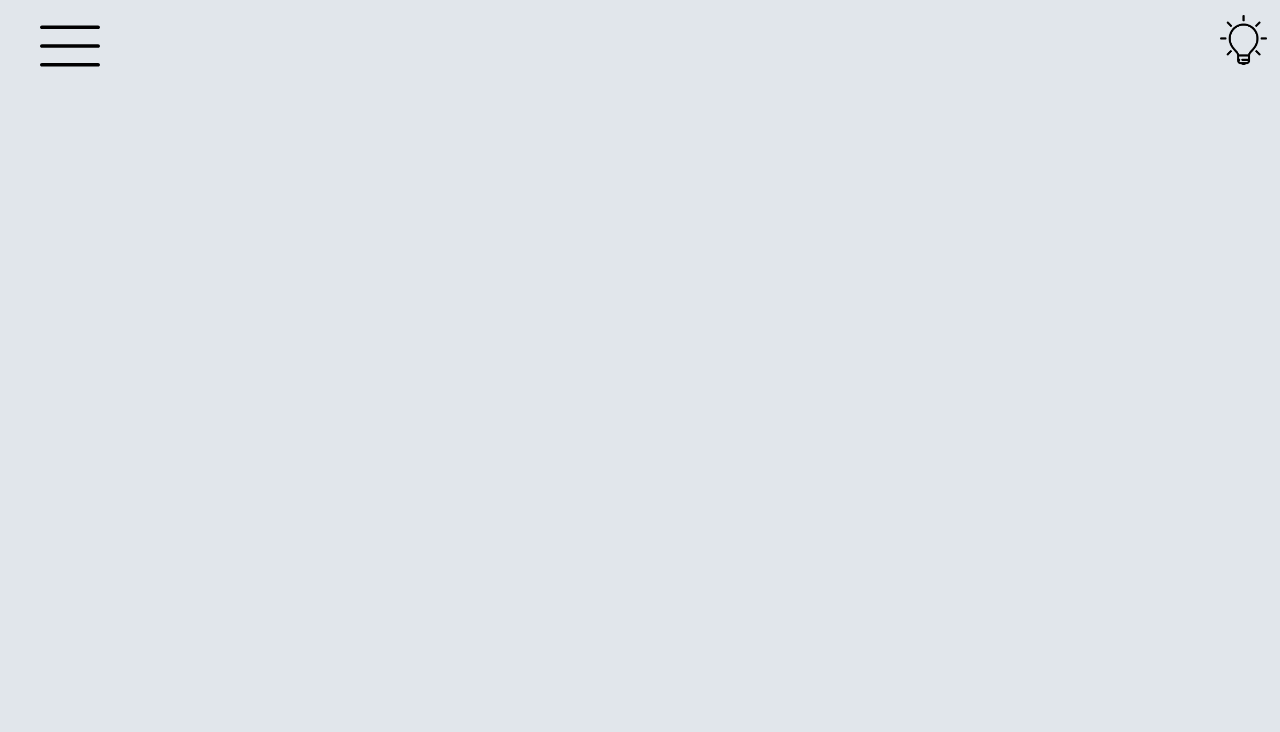
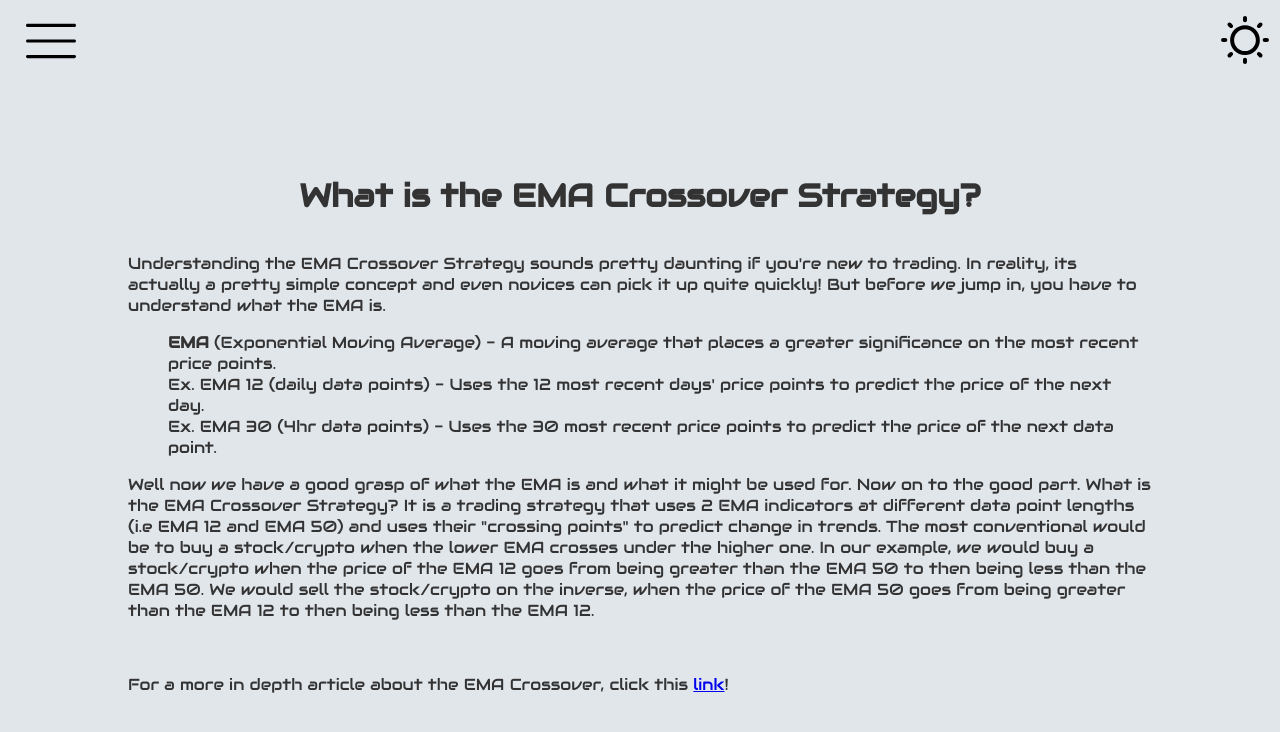
Before and after one commit to Jojo970/EmaCalculatorReact, a React (Create React App) app: page /howto in a window 1280 px wide. Before the commit this address had no page. Shown: the top 732 px of the page. Built offline with nearby package versions, Linux system fonts and the light colour scheme.

Commit message:
added how to page

```diff
--- a/src/App.css
+++ b/src/App.css
@@ -31,7 +31,7 @@
 #plot_dive{
   width: fit-content;
   height: fit-content;
-  box-shadow:  2px 2px 5px #fff, 0 0 25px rgb(34, 92, 209);
+  box-shadow:  2px 2px 5px #fff, 0 0 25px rgb(237, 32, 32);
   margin-bottom: 50px;
   z-index: 2;
 }
@@ -45,7 +45,7 @@
 }
 
 #text {
-  text-shadow: 2px 2px 45px rgb(34, 92, 209);
+  text-shadow: 2px 2px 45px rgb(237, 32, 32);
   padding-bottom: 10px;
 }
 
@@ -57,7 +57,7 @@
 
 #togglebutton{
   position: fixed;
-  top: 15px;
+  top: 5px;
   right: 25px;
   display: block;
   height: 35px;
@@ -106,6 +106,21 @@ img{
   padding:10% 0%;
 }
 
+.howtopage {
+  display: grid;
+  width: 100vw;
+  align-items: center;
+  text-align: center;
+  padding:12% 0% 0% 0%;
+}
+
+.howtoparagraph {
+  padding:0% 10%;
+  text-align: left;
+}
+.howtoparagraph ul {
+  list-style-type: none;
+}
 
 .linksToStrategies{
   border: 1px solid black;
@@ -157,7 +172,7 @@ img{
 
 .resultsTable{
   /* border: 1px solid black; */
-  box-shadow:  2px 2px 5px #fff, 0 0 25px rgb(34, 92, 209);
+  box-shadow:  2px 2px 5px #fff, 0 0 25px rgb(237, 32, 32);
   width: 70%;
   margin: auto;
   padding: 10px;
@@ -199,7 +214,7 @@ img{
   position:relative;
   top:20%;
   border-radius: 12%;
-  box-shadow: 4px 2px 5px #333, 0 0 25px rgb(34, 92, 209);
+  box-shadow: 4px 2px 5px #333, 0 0 25px rgb(237, 32, 32);
   z-index: 2;
 }
 .setParamsDark{
@@ -217,49 +232,53 @@ img{
   z-index: 2;
 }
 
+.howtoLink {
+  margin-bottom: 3%;
+}
+
 .setParams input {
   width: 50%;
   margin: auto;
-  margin-bottom: 3%;
+  margin-bottom: 6%;
 }
 .setParams select {
   width: 50%;
   margin: auto;
-  margin-bottom: 3%;
+  margin-bottom: 6%;
 }
 
 .setParams button {
   width: 20%;
   min-width: 80px;
   margin: auto;
-  margin-bottom: 3%;
+  margin-bottom: 5%;
 }
 
 .setParams label {
   margin: auto;
-  margin-top: 3%;
+  margin-top: 5%;
 }
 .setParamsDark input {
   width: 50%;
   margin: auto;
-  margin-bottom: 3%;
+  margin-bottom: 6%;
 }
 .setParamsDark select {
   width: 50%;
   margin: auto;
-  margin-bottom: 3%;
+  margin-bottom: 6%;
 }
 
 .setParamsDark button {
   width: 20%;
   margin: auto;
   min-width: 80px;
-  margin-bottom: 3%;
+  margin-bottom: 5%;
 }
 
 .setParamsDark label {
   margin: auto;
-  margin-top: 3%;
+  margin-top: 5%;
 }
 
 .blockThing{
--- a/src/App.js
+++ b/src/App.js
@@ -1,18 +1,23 @@
 import './App.css';
-import {BrowserRouter, Routes, Route} from 'react-router-dom';
+import {BrowserRouter, Routes, Route, NavLink} from 'react-router-dom';
 import HomePage from './components/HomePage';
 import MakeStrategy from './components/MakeStrategy';
 import DisplayResults from './components/DisplayResults';
-import { NavigationBar, NavItem } from './components/NavigationBar';
+import HowTo from './components/HowTo';
+
+
+// import { NavigationBar, NavItem, NavDrop, DropItem } from './components/NavigationBar';
 
 import {useState} from 'react';
-import howto from "./howto.png";
 import {ReactComponent as MenuLogo} from './menu.svg';
-import {ReactComponent as MoonLogo} from './moon.svg';
 import {ReactComponent as HomeLogo} from './home.svg';
 import {ReactComponent as SunLogo} from './sun.svg';
 import {ReactComponent as QLogo} from './question.svg';
-import {ReactComponent as ProfileLogo} from './profile.svg';
+import {ReactComponent as GithubLogo} from './github.svg';
+
+
+
+
 
 function App() {
   const [emaOne, setEmaOne] = useState(null)
@@ -20,14 +25,18 @@ function App() {
   const [theme, setTheme] = useState('light')
   const [buttonTheme, setButtonTheme] = useState('lightTheme')
   const [name, setName] = useState('BTC')
+  const [fill, setFill] = useState('black')
+
 
   const toggleTheme = () => {
     if (theme === 'light') {
       setTheme('dark');
       setButtonTheme('dark')
+      setFill('lightgrey')
       } else {
       setTheme('light');
       setButtonTheme('lightTheme')
+      setFill('black')
     }
   };
 
@@ -36,17 +45,17 @@ function App() {
   <>
   <BrowserRouter>
   <NavigationBar>
-    <NavItem icon = {<MenuLogo/>}>
-      <NavItem icon = {<HomeLogo/>} />
-      <NavItem icon = {<ProfileLogo/>} />
-      <NavItem icon = {<QLogo/>} />
+    <NavItem fill = {fill} icon = {<MenuLogo fill = {fill} />}>
+      <NavDrop fill = {fill} toggle = {toggleTheme}>
+      </NavDrop>
 
     </NavItem>
   </NavigationBar>
     <div id={theme}>
-    <div id = "togglebutton" className = {buttonTheme}><img  onClick = {toggleTheme} src= {howto} alt= "darkmodetoggle"/></div>
+    <div id = "togglebutton" onClick = {toggleTheme} className = {buttonTheme}><DropButton icon = {<SunLogo fill = {fill}/>}/></div>
       <Routes>
         <Route path = "/" element= {<HomePage theme = {theme}/>} />
+        <Route path = "/howto" element= {<HowTo />} />
         <Route path = "/makestrategy" element= {<MakeStrategy setEmaOne = {setEmaOne} setEmaTwo = {setEmaTwo} name={name} setName={setName} theme = {theme}/>} />
         <Route path = "/displayresults" element = {<DisplayResults  emaOne = {emaOne} emaTwo = {emaTwo} name={name} theme = {theme}/>} />
       </Routes>
@@ -57,4 +66,72 @@ function App() {
   )
 }
 
+const DropItem = (props) => {
+
+  return (
+      <NavLink to={props.toLink} className = "drop-icon">
+          {props.icon}
+      </NavLink>
+  )}
+
+  const DropExternal = (props) => {
+
+    return (
+        <a href='https://github.com/Jojo970/EmaCalculatorReact' target='_blank' rel="noopener noreferrer" className = "drop-icon">
+            {props.icon}
+        </a>
+    )}
+
+
+const DropButton = (props) => {
+
+    return (
+        <div className = "drop-icon-button">
+            {props.icon}
+        </div>
+    )}
+
+
+
+const NavDrop = (props) => {
+  const toggleTheme = props.toggle
+  return (
+      <div className='dropdownmenu'>
+          <DropItem icon = {<HomeLogo fill = {props.fill}/>} toLink = "/"/>
+          <DropItem icon = {<QLogo fill = {props.fill}/>} toLink = "/howto"/>
+          <DropExternal icon = {<GithubLogo fill = {props.fill}/>}/>
+
+
+      </div>
+  )
+}
+
+const NavItem = (props) => {
+  const [open, setOpen] = useState(false)
+
+  return (
+
+
+      <div className='icon-item'>
+          <a href = "#" className = "icon" onClick={() => setOpen(!open)}>
+              {props.icon}
+          </a>
+
+          {open && props.children}
+      </div>
+  )
+}
+const NavigationBar = (props) => {
+
+
+  return(
+      <>
+      <nav className = "headNav">
+          <div className = "headNav-list"> {props.children} </div>
+      </nav>
+      </>
+  )
+
+}
+
 export default App;
--- a/src/components/HomePage.js
+++ b/src/components/HomePage.js
@@ -1,5 +1,5 @@
 import React, {useEffect, useState} from 'react';
-import {NavLink} from 'react-router-dom'
+import {NavLink} from 'react-router-dom';
 
 const HomePage = ({theme}) => {
   const [divtheme, setdivtheme] = useState('linksToStrategies')
--- /dev/null
+++ b/src/components/HowTo.js
@@ -0,0 +1,23 @@
+import React from 'react'
+
+const HowTo = () => {
+
+
+  return (
+    <div className='howtopage'>
+      <h1>What is the EMA Crossover Strategy?</h1>
+      <div className='howtoparagraph'>
+
+      <p>Understanding the EMA Crossover Strategy sounds pretty daunting if you're new to trading. In reality, its actually a pretty simple concept and even novices can pick it up quite quickly! But before we jump in, you have to understand what the EMA is.</p>
+      <ul>
+        <li><b>EMA</b> (Exponential Moving Average) - A moving average that places a greater significance on the most recent price points.<br></br> Ex. EMA 12 (daily data points) - Uses the 12 most recent days' price points to predict the price of the next day.<br></br> Ex. EMA 30 (4hr data points) - Uses the 30 most recent price points to predict the price of the next data point.</li>
+      </ul>
+      <p>Well now we have a good grasp of what the EMA is and what it might be used for. Now on to the good part. What is the EMA Crossover Strategy? It is a trading strategy that uses 2 EMA indicators at different data point lengths (i.e EMA 12 and EMA 50) and uses their "crossing points" to predict change in trends. The most conventional would be to buy a stock/crypto when the lower EMA crosses under the higher one. In our example, we would buy a stock/crypto when the price of the EMA 12 goes from being greater than the EMA 50 to then being less than the EMA 50. We would sell the stock/crypto on the inverse, when the price of the EMA 50 goes from being greater than the EMA 12 to then being less than the EMA 12.</p>
+      <br></br>
+      <p>For a more in depth article about the EMA Crossover, click this <a href= 'https://altfins.com/knowledge-base/ema-12-50-crossovers/' target='_blank' rel="noopener noreferrer">link</a>!</p>
+      </div>
+      </div>
+      )
+}
+
+export default HowTo
--- a/src/components/NavigationBar.js
+++ b/src/components/NavigationBar.js
@@ -1,28 +1,51 @@
 import React, {useState} from 'react';
+import {ReactComponent as MoonLogo} from '../moon.svg';
+import {ReactComponent as HomeLogo} from '../home.svg';
+import {ReactComponent as SunLogo} from '../sun.svg';
+import {ReactComponent as QLogo} from '../question.svg';
+import {ReactComponent as ProfileLogo} from '../profile.svg';
+
+
+const DropItem = (props) => {
+
+    return (
+        <a href = "#" className = "drop-icon">
+            {props.children}
+        </a>
+    )}
 
 
 
+
+
+export const NavDrop = (props) => {
+
+    return (
+        <div className='dropdownmenu'>
+            <DropItem icon = {<HomeLogo/>} />
+            <DropItem icon = {<ProfileLogo/>} />
+            <DropItem icon = {<QLogo/>} />
+
+        </div>
+    )
+}
+
 export const NavItem = (props) => {
+
     return (
-        <li>
-            <a href = "#" className = "icon">
+
+
+        <li className='icon-item'>
+            <a href = "#" className = "icon" onClick={() => props.setOpen(!props.open)}>
                 {props.icon}
             </a>
+
+            {props.open && props.children}
         </li>
     )
 }
 
-
 export const NavigationBar = (props) => {
-    const [isClicked, setIsClicked] = useState(false)
-
-    const toggleBar = () => {
-        if(isClicked) {
-            setIsClicked(false)
-        } else {
-            setIsClicked(true)
-        }
-    }
 
 
     return(
--- a/src/index.css
+++ b/src/index.css
@@ -15,18 +15,79 @@ code {
 
 .headNav{
   background-color: rgb(0, 0, 255, 0);
-  position: absolute;
-  height:7vh;
-  width: 100px;
+  position: fixed;
+  top:2%;
+  left: 2%;
+  height:60px;
+  width: fit-content;
+  z-index: 3;
 }
 
 .headNav-list {
   max-width: 100%;
   height:100%;
-  list-style: none;
+  margin: 0;
+  padding: 0;
+}
+
+
+.icon-item {
+  height: 50px;
+  width: 50px;
+  /* display: flex; */
 }
 
 .icon{
-  height: 20px;
-  width: 20px;
+  transition: filter 300ms;
 }
+
+.icon:hover {
+  filter:drop-shadow(0 0 0.75rem crimson);
+}
+
+.drop-icon svg {
+  height: 50px;
+  width: 50px;
+}
+
+.drop-icon {
+  display: flex;
+  justify-content: flex-start;
+  width: fit-content;
+  margin-left: 2em;
+  margin-top: 10px;
+  transition: filter 300ms;
+}
+.drop-icon:hover {
+  filter:drop-shadow(0 0 0.75rem crimson);
+}
+.drop-icon-button svg {
+  height: 50px;
+  width: 50px;
+}
+
+.drop-icon-button {
+  display: flex;
+  justify-content: flex-start;
+  background-color: rgba(102, 51, 153, 0);
+  margin: 0px;
+  border: none;
+  width: 100px;
+  margin-bottom: 20px;
+  margin-top: 10px;
+  transition: filter 300ms;
+}
+.drop-icon-button:hover {
+  filter:drop-shadow(0 0 0.75rem crimson);
+}
+
+
+.dropdownmenu{
+  height: fit-content;
+  width: fit-content;
+  position: fixed;
+  z-index: inherit;
+  display: flex;
+  top:0.5%;
+  left: 14%
+}
```
Also changed, not shown: src/components/MakeStrategy.js (+6 -3 lines), src/components/Portfolio.js (deleted, +0 -9 lines), src/github.svg (added), src/profile.svg.
